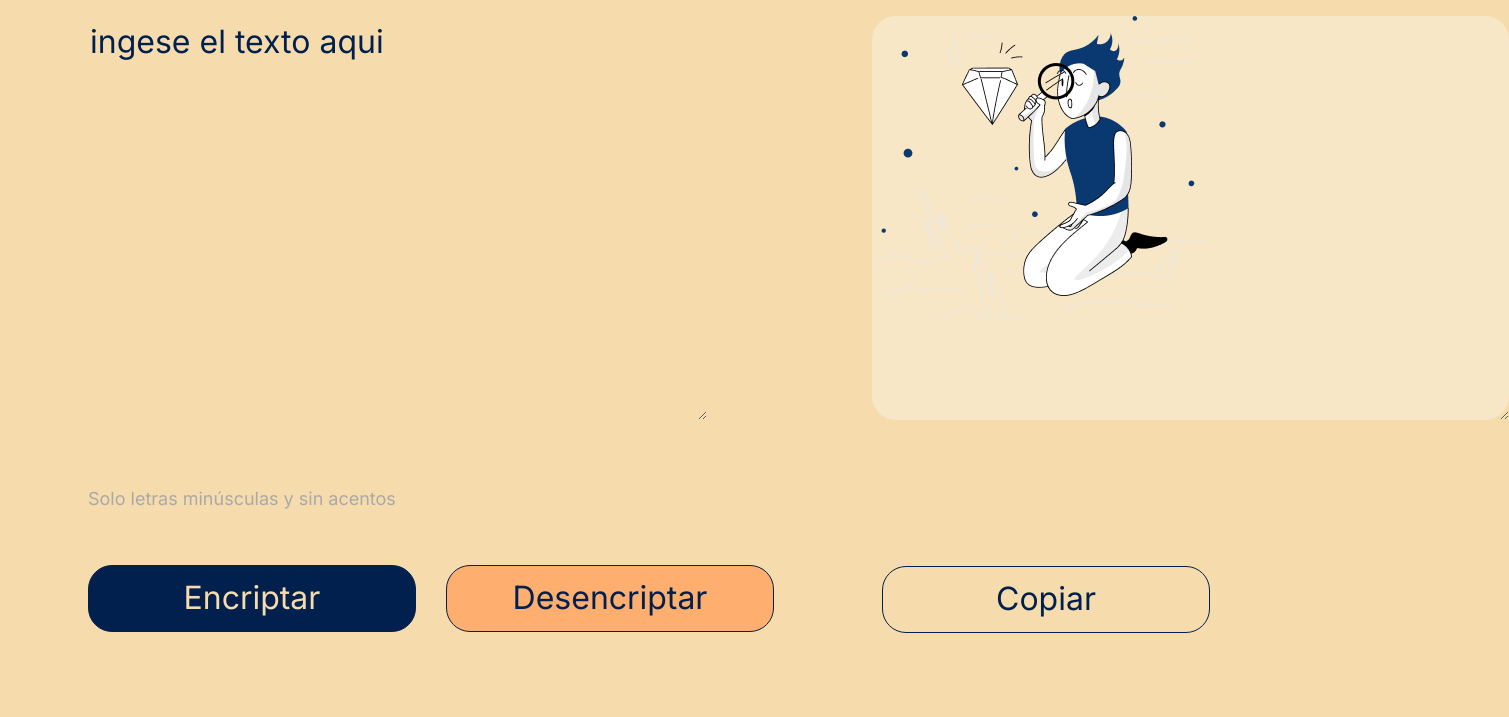
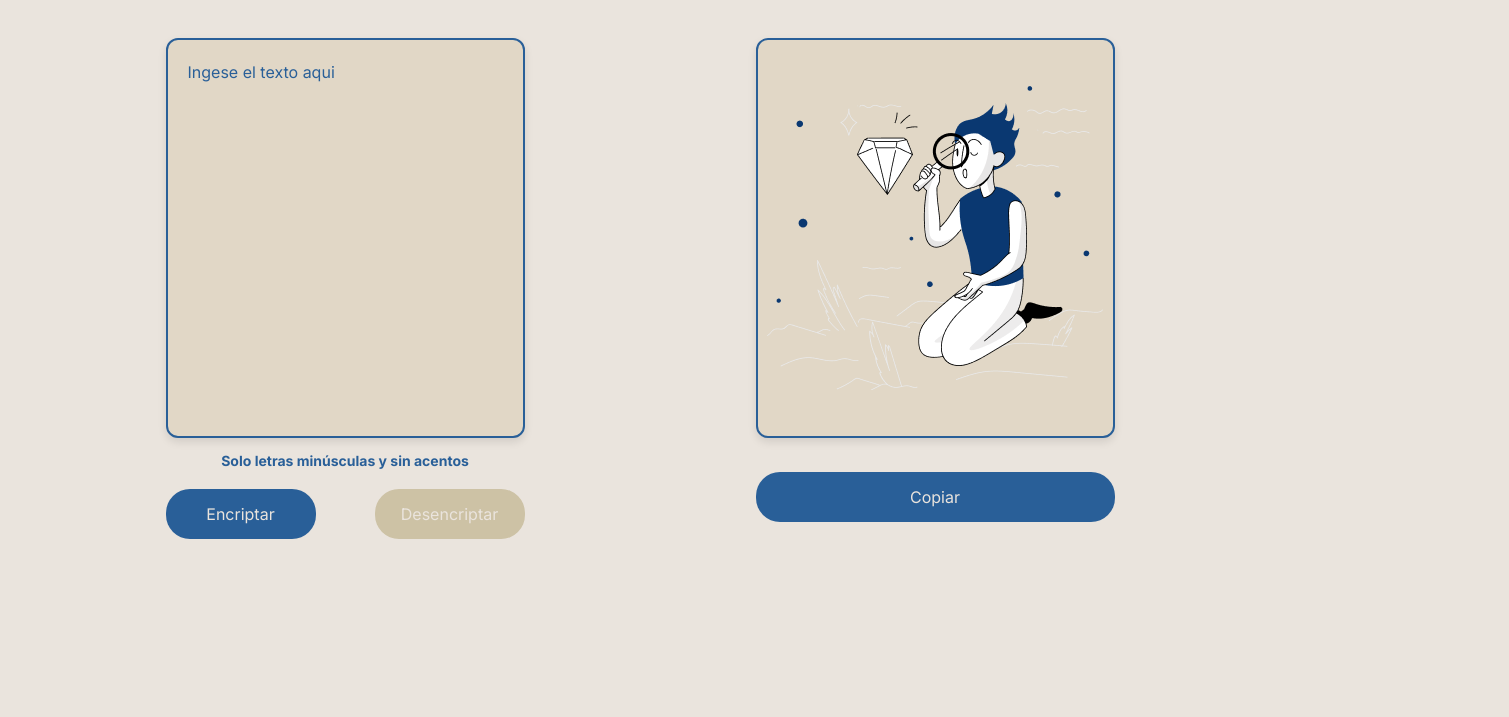
Before and after one commit to JesusGzz-WD/encriptador_texto, a plain HTML site: page index.html in a window 1280 px wide. Shown: the part 83-800 px from the top of the page, 1509 px wide, since content can reach past the window. Drawn offline with Linux system fonts and the light colour scheme.

Commit message:
Update style.css
agregado para mejor estilizacion

```diff
--- a/style.css
+++ b/style.css
@@ -1,111 +1,103 @@
-*{
-    background: #F6DCAC;
-    font-family: Inter;
-    font-size: 32px;
-    font-weight: 400;
-    line-height: 48px;
-    text-align: left;
-
+/* Estilo Global */
+* {
+    background: #EAE4DD;
+    font-family: 'Inter', sans-serif;
+    font-size: 18px;
+    color: #295F98;
+    margin: 0;
+    padding: 0;
+    box-sizing: border-box;
 }
 
-.logo{
-    padding-top: 10px;
-    margin-left: 10px;
-    width: 2%;
-
+/* Estilo del Logo */
+.logo {
+    padding: 10px;
+    margin-left: 20px;
+    width: 4%;
 }
 
-.main{
+/* Estilo del Contenedor Principal */
+.main {
     display: flex;
-    margin-bottom: 50px;
-    margin-left: 80px;
+    justify-content: space-around;
+    align-items: flex-start;
+    padding: 50px;
 }
 
-.texto__area{
-    border: none;
-    color: #01204E;
-    margin-top: 30px;
-    text-transform: lowercase;
+/* Estilo del Área de Texto */
+.texto__area, .mensaje__encriptado {
+    width: 100%;
+    max-width: 500px;
     height: 400px;
+    padding: 20px;
+    border: 2px solid #295F98;
+    border-radius: 12px;
+    background-color: #E1D7C6;
+    color: #295F98;
+    resize: none;
+    box-shadow: 0 4px 8px rgba(0, 0, 0, 0.1);
+    font-size: 16px;
+    line-height: 1.5;
 }
-::placeholder{ color: #01204E; }
-  .texto__area:focus {
+
+::placeholder {
+    color: #295F98;
+}
+
+.texto__area:focus, .mensaje__encriptado:focus {
     outline: none;
-  }
+    border-color: #CDC2A5;
+}
 
-.mensaje__encriptado{
-    background: #f8e7c6;
-    background-image: url(img/ilustracion.png);
-    background-repeat: no-repeat;
+/* Estilo de Botones */
+.botones {
+    display: flex;
+    justify-content: space-between;
+    margin-top: 20px;
+}
+
+.boton__encriptar, .boton__desencriptar, .copiar {
+    background-color: #295F98;
+    color: #EAE4DD;
     border: none;
     border-radius: 24px;
-    color: #01204E;
-    margin-left: 98px;
-    margin-top: 30px;
-    padding-left: 20px;
-    /*position: fixed;*/
-    height: 400px;
-}
-
-.mensaje__encriptado:focus {
-    outline: none;
-}
-
-.botones {
-    display: flex;
-    margin-top: 18px;
-
+    cursor: pointer;
+    height: 50px;
+    width: 150px;
+    font-size: 16px;
+    transition: background-color 0.3s ease;
 }
 
 .boton__desencriptar {
-    background-color: #FEAE6F;
-    border: 1px solid #01204E;
-    border-radius: 24px;
-    color:#01204E;
-    cursor: pointer;
-    height: 67px;
-    margin-left: 30px;
-    width: 328px;
+    background-color: #CDC2A5;
+}
+
+.boton__encriptar:hover, .boton__desencriptar:hover, .copiar:hover {
+    background-color: #295F98;
+    color: #E1D7C6;
+}
+
+/* Estilo del Mensaje Encriptado */
+.mensaje__encriptado {
+    background-color: #E1D7C6;
+    background-image: url(img/ilustracion.png);
+    background-repeat: no-repeat;
+    background-position: center;
+    border: 2px solid #295F98;
+}
+
+/* Botón Copiar */
+.copiar {
+    margin-top: 30px;
+    width: 100%;
+    max-width: 500px;
+    align-self: center;
+}
+
+/* Estilo de la Información */
+.informacion {
+    color: #295F98;
+    font-size: 14px;
+    margin-top: 10px;
     text-align: center;
 }
-
-.boton__desencriptar:hover {
-    background-color: #f7bc90;
-}
-
-.boton__encriptar {
-    background-color: #01204E;
-    border: 1px solid #01204E;
-    border-radius: 24px;
-    color:#F6DCAC;
-    cursor: pointer;
-    height: 67px;
-    width: 328px;
-    text-align: center;
-}
-
-.boton__encriptar:hover {
-    background-color: #2a569e;
-}
-
-.copiar{
-    border: 1px solid #01204E;
-    border-radius: 24px;
-    color:#01204E;
-    cursor: pointer;
-    height: 67px;
-    margin-left: 108px;
-    margin-top: 133px;
-    position: absolute;
-    width: 328px;
-    text-align: center;
-}
-
-.copiar:hover {
-    background-color: #f1cf8f;
-}
-
-.informacion{
-    color: darkgray;
-    font-size: 18px;
-}
```
